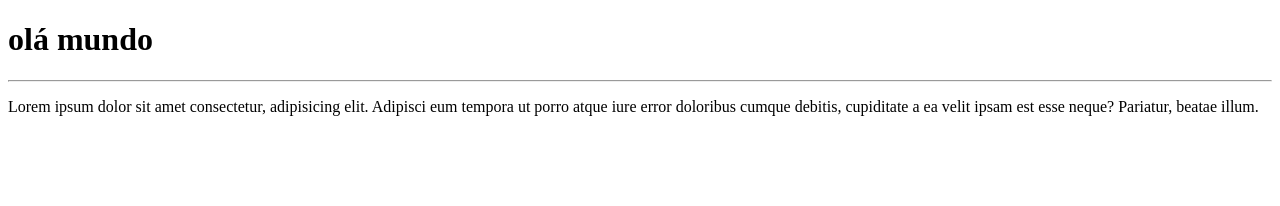
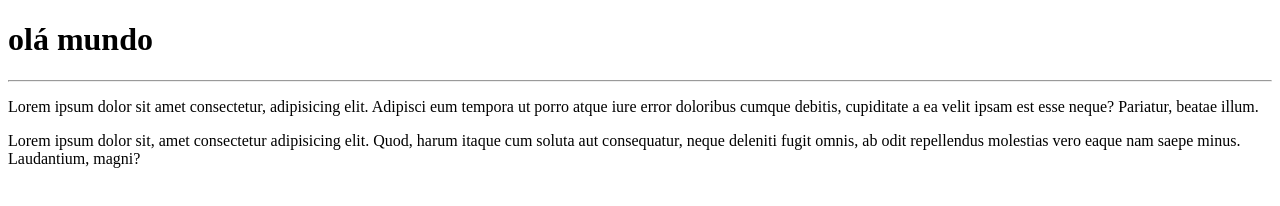
Before and after one commit to EdineiAbreu/ola_mundo, a plain HTML site: page site-exemplo/index.html in a window 1280 px wide. Drawn offline with Linux system fonts and the light colour scheme.

Commit message:
adicionei 1 paragrafo

```diff
--- a/site-exemplo/index.html
+++ b/site-exemplo/index.html
@@ -9,5 +9,6 @@
    <h1>olá mundo</h1>
    <hr>
    <p>Lorem ipsum dolor sit amet consectetur, adipisicing elit. Adipisci eum tempora ut porro atque iure error doloribus cumque debitis, cupiditate a ea velit ipsam est esse neque? Pariatur, beatae illum.</p>
+   <p>Lorem ipsum dolor sit, amet consectetur adipisicing elit. Quod, harum itaque cum soluta aut consequatur, neque deleniti fugit omnis, ab odit repellendus molestias vero eaque nam saepe minus. Laudantium, magni?</p>
 </body>
 </html>
```
